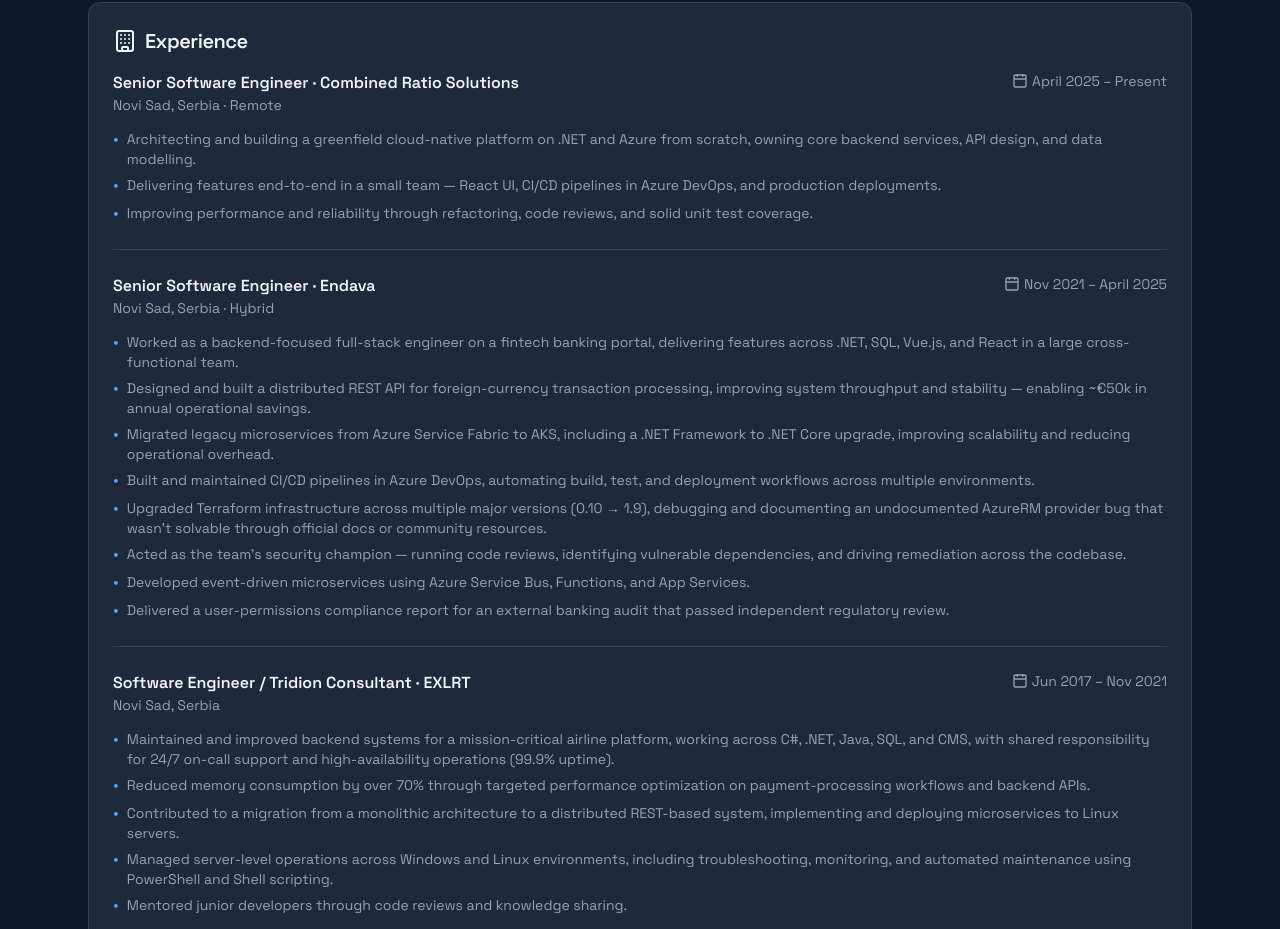
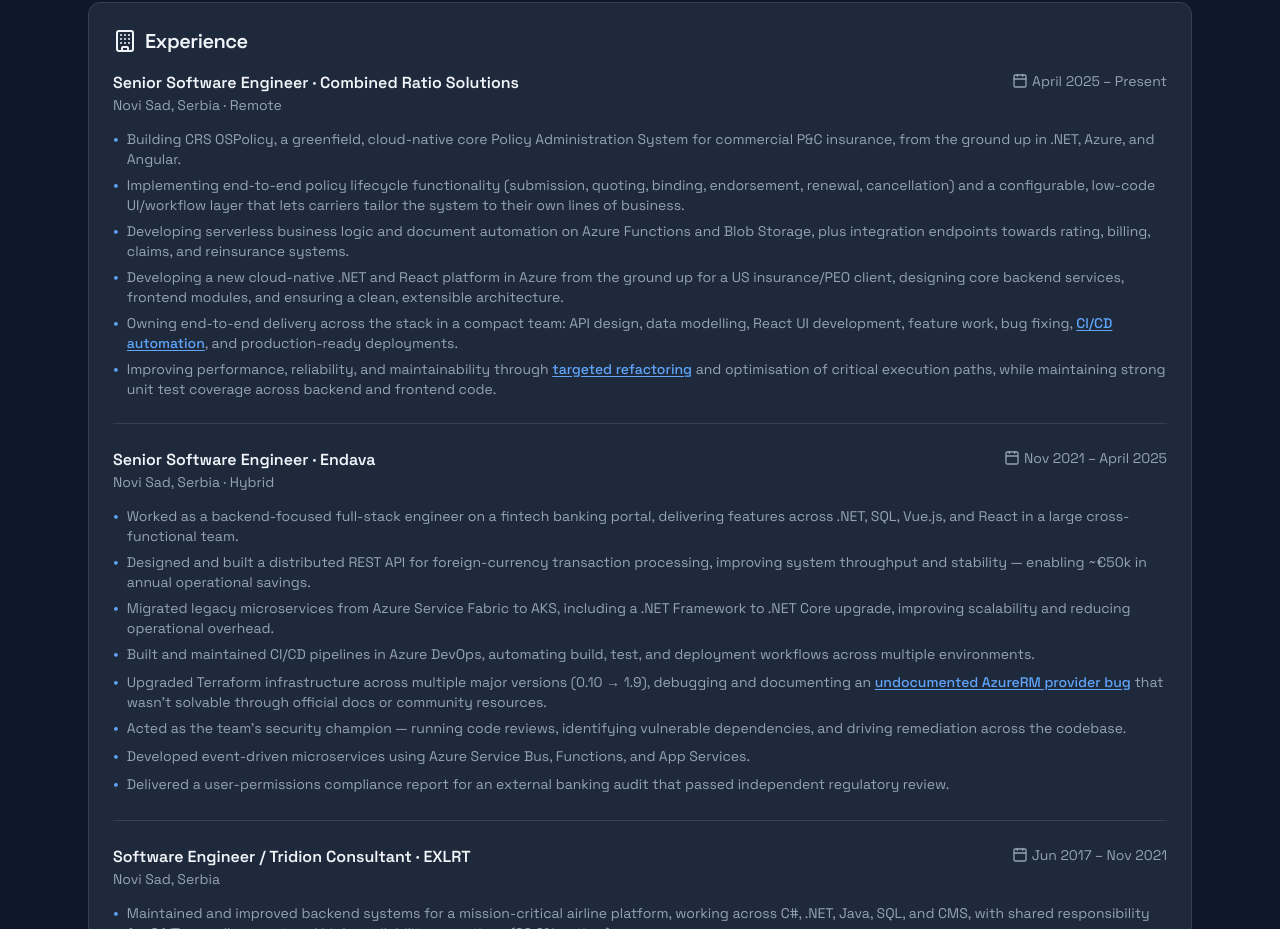
Before and after one commit to DjordjeNedovic/personal-website-v2, a Next.js app: page /about in a window 1280 px wide. Shown: the part 1200-2129 px from the top of the page. Built offline with nearby package versions, Linux system fonts and the light colour scheme; no server answers.

Commit message:
About page update with blog posts links

```diff
--- a/components/about/AboutFullComponent.tsx
+++ b/components/about/AboutFullComponent.tsx
@@ -14,6 +14,11 @@
   TrendingUp,
 } from 'lucide-react'
 import Badge from '@/components/ui/Badge'
+import Link from '@/components/common/Link'
+
+// Inline links from experience highlights to related blog posts
+const postLinkClass =
+  'font-medium text-primary-600 underline underline-offset-2 hover:text-primary-700 dark:text-primary-400 dark:hover:text-primary-300'
 
 export default function AboutFullComponent() {
   const skills = {
@@ -59,9 +64,26 @@
       location: 'Novi Sad, Serbia · Remote',
       period: 'April 2025 – Present',
       highlights: [
-        'Architecting and building a greenfield cloud-native platform on .NET and Azure from scratch, owning core backend services, API design, and data modelling.',
-        'Delivering features end-to-end in a small team — React UI, CI/CD pipelines in Azure DevOps, and production deployments.',
-        'Improving performance and reliability through refactoring, code reviews, and solid unit test coverage.',
+        'Building CRS OSPolicy, a greenfield, cloud-native core Policy Administration System for commercial P&C insurance, from the ground up in .NET, Azure, and Angular.',
+        'Implementing end-to-end policy lifecycle functionality (submission, quoting, binding, endorsement, renewal, cancellation) and a configurable, low-code UI/workflow layer that lets carriers tailor the system to their own lines of business.',
+        'Developing serverless business logic and document automation on Azure Functions and Blob Storage, plus integration endpoints towards rating, billing, claims, and reinsurance systems.',
+        'Developing a new cloud-native .NET and React platform in Azure from the ground up for a US insurance/PEO client, designing core backend services, frontend modules, and ensuring a clean, extensible architecture.',
+        <>
+          Owning end-to-end delivery across the stack in a compact team: API design, data modelling,
+          React UI development, feature work, bug fixing,{' '}
+          <Link href="/posts/eslint-migration-bug" className={postLinkClass}>
+            CI/CD automation
+          </Link>
+          , and production-ready deployments.
+        </>,
+        <>
+          Improving performance, reliability, and maintainability through{' '}
+          <Link href="/posts/migrate-from-automapper" className={postLinkClass}>
+            targeted refactoring
+          </Link>{' '}
+          and optimisation of critical execution paths, while maintaining strong unit test coverage
+          across backend and frontend code.
+        </>,
       ],
     },
     {
@@ -74,7 +96,14 @@
         'Designed and built a distributed REST API for foreign-currency transaction processing, improving system throughput and stability — enabling ~€50k in annual operational savings.',
         'Migrated legacy microservices from Azure Service Fabric to AKS, including a .NET Framework to .NET Core upgrade, improving scalability and reducing operational overhead.',
         'Built and maintained CI/CD pipelines in Azure DevOps, automating build, test, and deployment workflows across multiple environments.',
-        "Upgraded Terraform infrastructure across multiple major versions (0.10 → 1.9), debugging and documenting an undocumented AzureRM provider bug that wasn't solvable through official docs or community resources.",
+        <>
+          Upgraded Terraform infrastructure across multiple major versions (0.10 → 1.9), debugging
+          and documenting an{' '}
+          <Link href="/posts/subscription-rule-migration" className={postLinkClass}>
+            undocumented AzureRM provider bug
+          </Link>{' '}
+          that wasn&apos;t solvable through official docs or community resources.
+        </>,
         "Acted as the team's security champion — running code reviews, identifying vulnerable dependencies, and driving remediation across the codebase.",
         'Developed event-driven microservices using Azure Service Bus, Functions, and App Services.',
         'Delivered a user-permissions compliance report for an external banking audit that passed independent regulatory review.',
```
